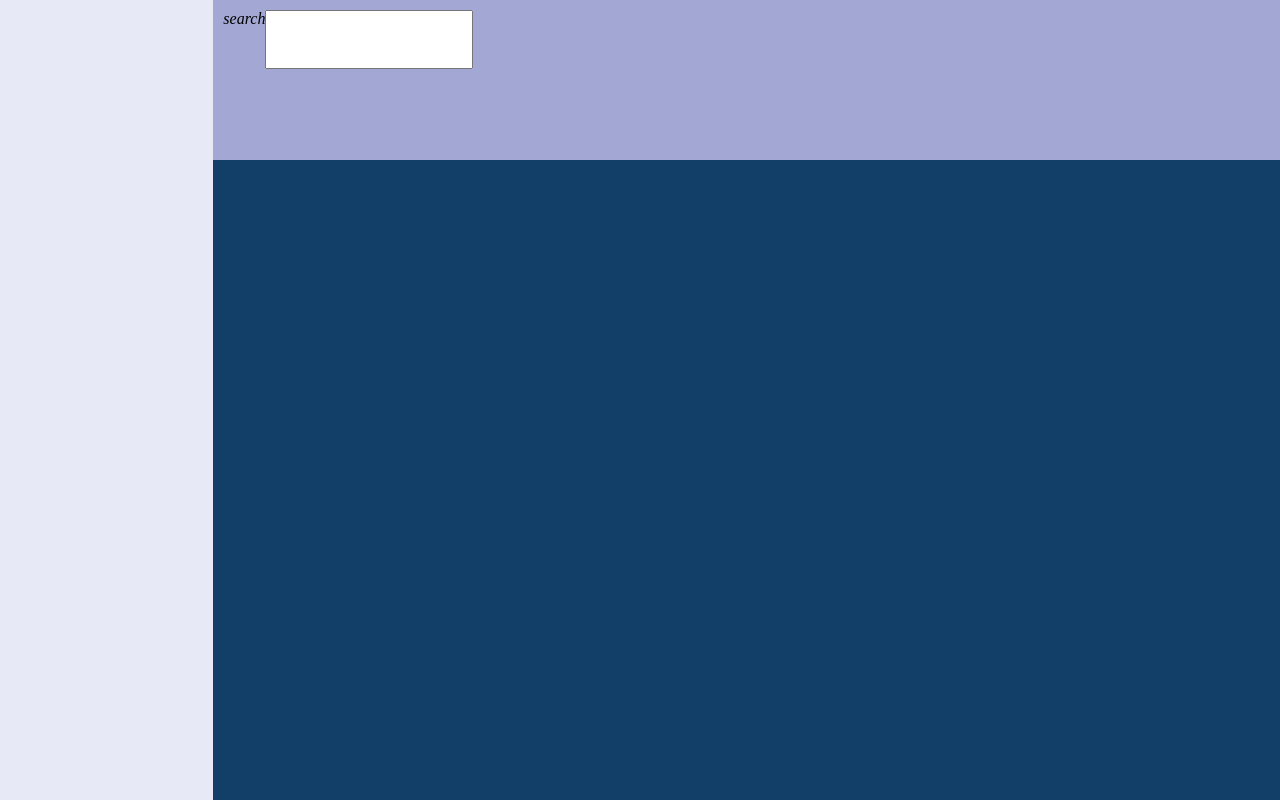
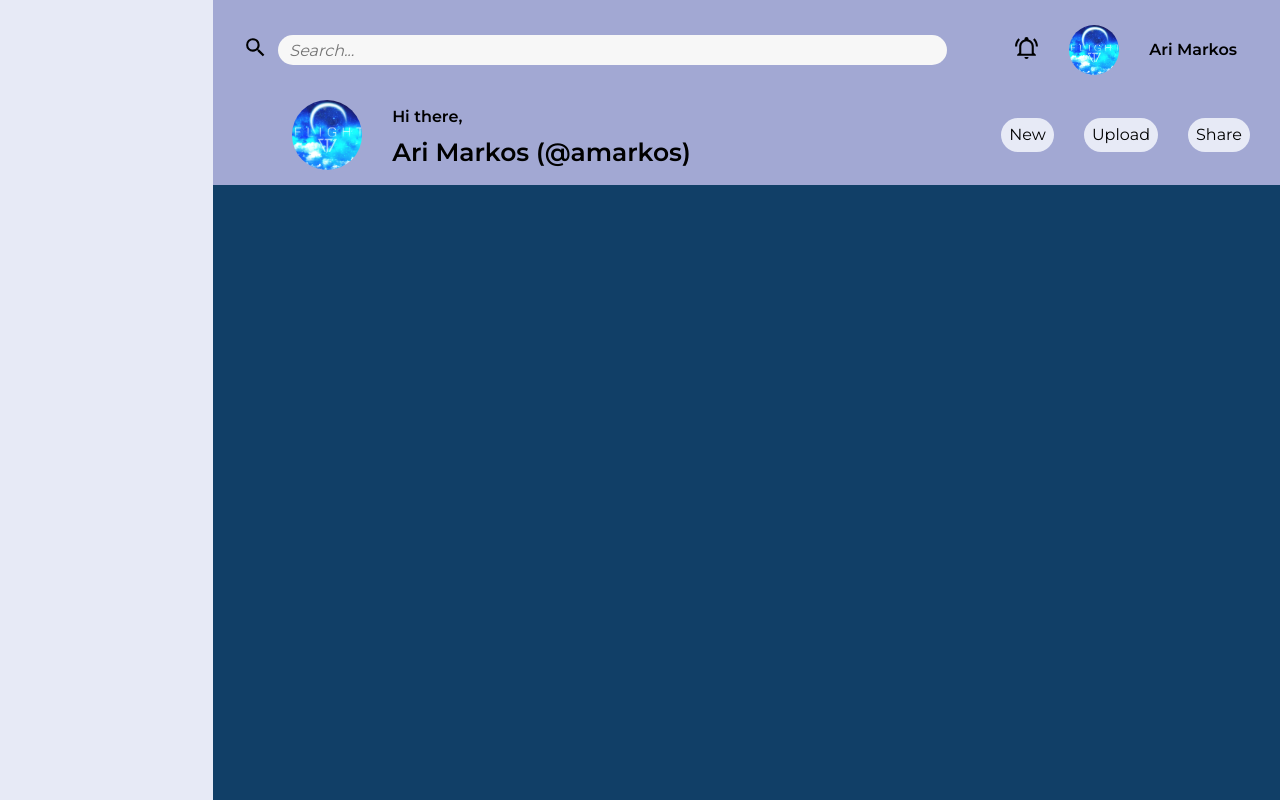
Before and after one commit to amarkos27/admin-dashboard, a website: page index.html in a window 1280 px wide. Drawn offline with nearby package versions, Linux system fonts and the light colour scheme.

Commit message:
Design header section

```diff
--- a/index.html
+++ b/index.html
@@ -12,17 +12,31 @@
     <div class="container">
         <header>
             <div class="search">
-                <i>search</i>
-                <input type="search" name="" id="">
+                <label class="search-icon" for="search-bar">
+                    <svg xmlns="http://www.w3.org/2000/svg" viewBox="0 0 24 24"><title>magnify</title><path d="M9.5,3A6.5,6.5 0 0,1 16,9.5C16,11.11 15.41,12.59 14.44,13.73L14.71,14H15.5L20.5,19L19,20.5L14,15.5V14.71L13.73,14.44C12.59,15.41 11.11,16 9.5,16A6.5,6.5 0 0,1 3,9.5A6.5,6.5 0 0,1 9.5,3M9.5,5C7,5 5,7 5,9.5C5,12 7,14 9.5,14C12,14 14,12 14,9.5C14,7 12,5 9.5,5Z" /></svg>
+                </label>
+                <input type="search" name="search" id="search-bar" placeholder="Search..." autocomplete="off">
             </div>
             <div class="profile-buttons">
+                <div class="notification">
+                    <svg xmlns="http://www.w3.org/2000/svg" viewBox="0 0 24 24"><title>bell-ring-outline</title><path d="M10,21H14A2,2 0 0,1 12,23A2,2 0 0,1 10,21M21,19V20H3V19L5,17V11C5,7.9 7.03,5.17 10,4.29C10,4.19 10,4.1 10,4A2,2 0 0,1 12,2A2,2 0 0,1 14,4C14,4.1 14,4.19 14,4.29C16.97,5.17 19,7.9 19,11V17L21,19M17,11A5,5 0 0,0 12,6A5,5 0 0,0 7,11V18H17V11M19.75,3.19L18.33,4.61C20.04,6.3 21,8.6 21,11H23C23,8.07 21.84,5.25 19.75,3.19M1,11H3C3,8.6 3.96,6.3 5.67,4.61L4.25,3.19C2.16,5.25 1,8.07 1,11Z" /></svg>
+                </div>
+                <div class="profile-pic"></div>
+                <span>Ari Markos</span>
             </div>
             <div class="profile-name">
+                <div class="profile-pic"></div>
+                <span class="greeting">Hi there,</span>
+                <span class="username">Ari Markos (@amarkos)</span>
             </div>
             <div class="action-buttons">
+                <button class="action">New</button>
+                <button class="action">Upload</button>
+                <button class="action">Share</button>
             </div>
         </header>
-        <div class="sidebar"></div>
+        <div class="sidebar">
+        </div>
         <div class="main"></div>
     </div>
 </body>
--- a/style.css
+++ b/style.css
@@ -1,35 +1,135 @@
+@font-face {
+    font-family: 'Montserrat';
+    src: url("./fonts/Montserrat-VariableFont_wght.ttf") format("truetype");
+    font-weight: 100 900;
+    font-style: normal;
+}
+
+:root{
+    --profile-pic-size: 50px;
+}
+
+*{
+    font-family: 'Montserrat', Helvetica, sans-serif;
+}
+
 .container{
     display: grid;
     width: 100vw;
     height: 100vh;
-    grid: 1fr 4fr / 1fr 5fr;
+    grid: 1fr 5fr / 1fr 5fr;
     grid-template-areas:
     "sidebar header"
     "sidebar main";
 }
 
+
+
 /* HEADER */
 
 .container header{
+    padding: 15px 30px;
     grid-area: header;
     background-color: #a2a8d3;
     display: grid;
     grid: 1fr 1fr / 3fr 1fr;
-    gap: 2px;
+    gap: 15px;
 }
 
 header .search{
+    align-self: center;
     display: flex;
-    padding: 10px;
-    width: 100%;
+    gap: 10px;
+    align-items: center;
 }
 
+header span{
+    font-weight: 600;
+}
+
+svg{
+    width: 25px;
+    height: 25px;
+}
+
+.search input{
+    padding: 10px;
+    appearance: none;
+    width: 90%;
+    height: 30px;
+    border: 1px solid transparent;
+    border-radius: 20px;
+    background-color: #f7f7f7;
+    font-style: italic;
+}
+
+.search input:focus{
+    outline: none;
+    box-shadow: inset 0px 3px 3px rgba(0, 0, 0, 0.4);
+    border-color: blue;
+}
+
+.profile-buttons,
+.action-buttons{
+    gap: 30px;
+}
+
+.profile-buttons{
+    align-self: center;
+    justify-self: center;
+    display: flex;
+    align-items: center;
+}
+
+.profile-pic{
+    height: var(--profile-pic-size);
+    width: var(--profile-pic-size);
+    min-height: var(--profile-pic-size);
+    min-width: var(--profile-pic-size);
+    border-radius: 50%;
+    background: center / cover no-repeat url("./images/flight.jpeg")
+}
+
+.profile-name{
+    display: grid;
+    grid: 1fr 1fr / 1fr 5fr;
+    column-gap: 30px;
+    align-items: center;
+}
+
+.profile-name .profile-pic{
+    grid-row: 1 / 3;
+    justify-self: end;
+    height: 70px;
+    width: 70px;
+}
+
+.username{
+    font-size: 25px;
+}
+
+.action-buttons{
+    display: flex;
+    justify-content: center;
+    align-items: center;
+}
+
+.action{
+    appearance: none;
+    width: calc(100% / 3);
+    padding: 8px;
+    border-radius: 20px;
+    border: none;
+    background: #e7eaf6;
+    cursor: pointer;
+}
+
+.action:active{
+    background: rgba(0, 0, 0, 0.4);
+}
 /* * * * * */
 
 
-.item{
-    background-color: white;
-}
 
 .container .sidebar{
     grid-area: sidebar;
```
Also changed, not shown: fonts/Montserrat-VariableFont_wght.ttf (added), images/flight.jpeg (added).
